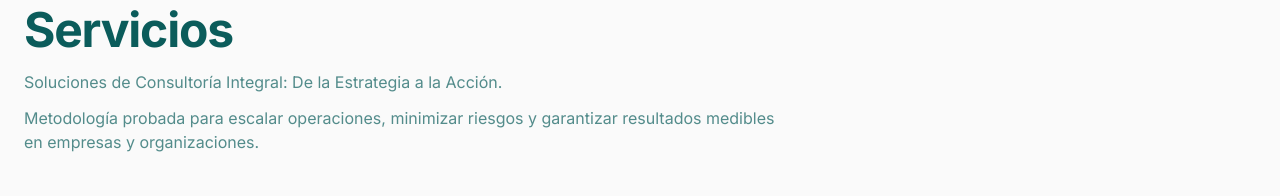
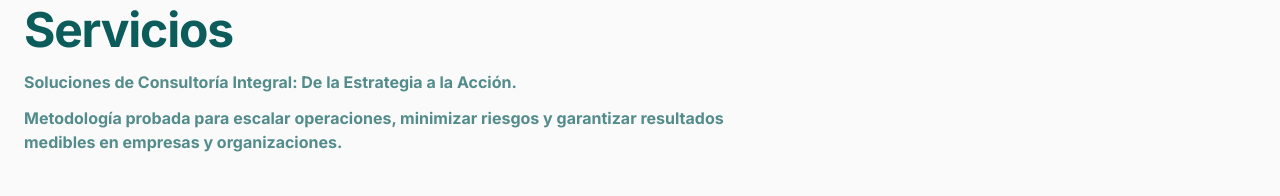
Before and after one commit to medinabenjamin/landing_page_test, a Next.js app: page / in a window 1280 px wide. Shown: the part 756-952 px from the top of the page. Built offline with nearby package versions, Linux system fonts and the light colour scheme.

Commit message:
style: poner en negrita las bajadas de títulos de sección

```diff
--- a/src/components/About.tsx
+++ b/src/components/About.tsx
@@ -19,7 +19,7 @@ export default function About() {
           <h2 className="mt-4 text-3xl font-semibold">
             Experiencia para ordenar y proyectar
           </h2>
-          <p className="mt-4 text-base/80">{siteConfig.about}</p>
+          <p className="mt-4 text-base/80 font-bold">{siteConfig.about}</p>
         </div>
       </Reveal>
     </section>
--- a/src/components/ClientsSection.tsx
+++ b/src/components/ClientsSection.tsx
@@ -86,7 +86,7 @@ export default function ClientsSection() {
           <h2 className="text-4xl font-bold tracking-tight text-[#0B5C5B] md:text-5xl">
             Clientes y Proyectos
           </h2>
-          <p className="mt-4 text-base text-slate-600">Experiencia multisectorial</p>
+          <p className="mt-4 text-base font-bold text-slate-600">Experiencia multisectorial</p>
         </Reveal>
 
         <Stagger
--- a/src/components/ContactSection.tsx
+++ b/src/components/ContactSection.tsx
@@ -55,7 +55,7 @@ export default function ContactSection() {
             <h2 className="text-4xl font-bold tracking-tight text-[#0B5C5B] md:text-5xl">
               Contacto
             </h2>
-            <p className="mt-4 text-base text-slate-600">
+            <p className="mt-4 text-base font-bold text-slate-600">
               Transformamos tus desafíos en oportunidades
             </p>
           </div>
--- a/src/components/ServicesSection.tsx
+++ b/src/components/ServicesSection.tsx
@@ -92,10 +92,10 @@ export default function ServicesSection() {
           <h2 className="text-4xl font-bold tracking-tight text-brand md:text-5xl">
             Servicios
           </h2>
-          <p className="mt-4 text-base text-brand/70">
+          <p className="mt-4 text-base font-bold text-brand/70">
             Soluciones de Consultoría Integral: De la Estrategia a la Acción.
           </p>
-          <p className="mt-3 text-base text-brand/70">
+          <p className="mt-3 text-base font-bold text-brand/70">
             Metodología probada para escalar operaciones, minimizar riesgos y
             garantizar resultados medibles en empresas y organizaciones.
           </p>
--- a/src/components/TeamSection.tsx
+++ b/src/components/TeamSection.tsx
@@ -37,7 +37,7 @@ export default function TeamSection() {
           <h2 className="text-4xl font-bold tracking-tight text-[#0B5C5B] md:text-5xl">
             Quiénes Somos
           </h2>
-          <p className="mt-4 text-base text-brand/70">
+          <p className="mt-4 text-base font-bold text-brand/70">
             Un equipo integrado por especialistas en estrategia, procesos y
             tecnología, enfocado en resultados de alto impacto.
           </p>
```
